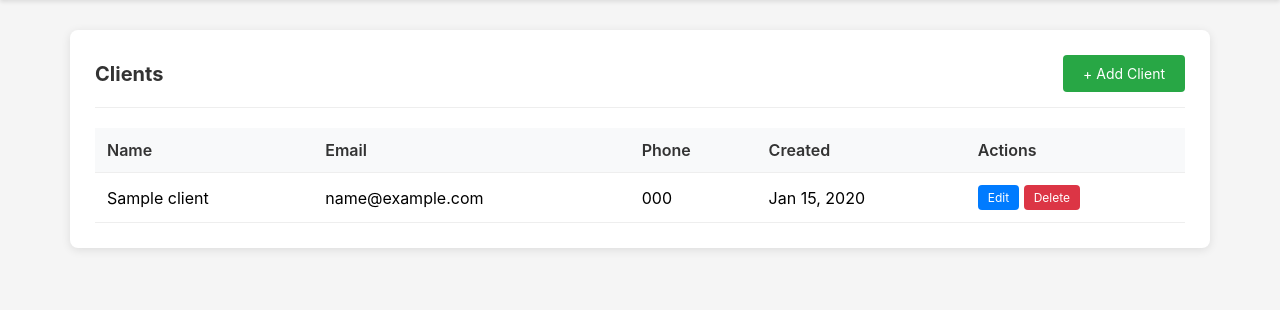
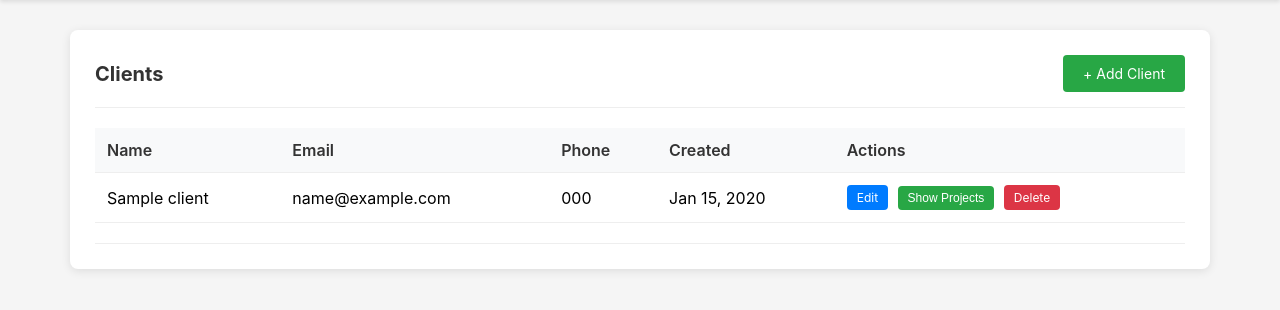
Before and after one commit to AhmadMWaddah/crm, a Django app: page /clients/ in a window 1280 px wide. Shown: the part 54-364 px from the top of the page. Run offline with Django 5.2, Linux system fonts and the light colour scheme; a user stored in the database is signed in; tables that the repository leaves empty hold one stand-in row (values such as "Sample post"); some libraries are stand-ins or nearby versions.

Commit message:
Phase 12: HTMX Interactivity - Load client projects dynamically

```diff
--- a/clients/templates/base.html
+++ b/clients/templates/base.html
@@ -213,6 +213,9 @@
         {% block content %}{% endblock %}
     </div>
 
+    <!-- HTMX Library -->
+    <script src="https://unpkg.com/htmx.org@1.9.12"></script>
+
     {% block extra_js %}{% endblock %}
 </body>
 </html>
--- a/clients/templates/clients/client_list.html
+++ b/clients/templates/clients/client_list.html
@@ -29,7 +29,21 @@
                 <td>{{ client.created_at|date:"M d, Y" }}</td>
                 <td>
                     <a href="{% url 'client_update' client.pk %}" class="btn btn-primary btn-sm">Edit</a>
-                    <a href="{% url 'client_delete' client.pk %}" class="btn btn-danger btn-sm">Delete</a>
+                    <button class="btn btn-success btn-sm"
+                            hx-get="{% url 'client_projects' client.pk %}"
+                            hx-target="#client-projects-{{ client.pk }}"
+                            hx-swap="innerHTML"
+                            hx-trigger="click"
+                            style="margin-left: 5px;">
+                        Show Projects
+                    </button>
+                    <a href="{% url 'client_delete' client.pk %}" class="btn btn-danger btn-sm" style="margin-left: 5px;">Delete</a>
+                </td>
+            </tr>
+            <!-- Row for displaying projects via HTMX -->
+            <tr>
+                <td colspan="5" style="padding: 0;">
+                    <div id="client-projects-{{ client.pk }}" style="padding: 10px 0;"></div>
                 </td>
             </tr>
             {% endfor %}
--- a/clients/urls.py
+++ b/clients/urls.py
@@ -1,9 +1,10 @@
 from django.urls import path
-from .views import ClientListView, ClientCreateView, ClientUpdateView, ClientDeleteView
+from .views import ClientListView, ClientCreateView, ClientUpdateView, ClientDeleteView, ClientProjectsView
 
 urlpatterns = [
     path('', ClientListView.as_view(), name='client_list'),
     path('new/', ClientCreateView.as_view(), name='client_create'),
     path('<int:pk>/', ClientUpdateView.as_view(), name='client_update'),
     path('<int:pk>/delete/', ClientDeleteView.as_view(), name='client_delete'),
+    path('<int:pk>/projects/', ClientProjectsView.as_view(), name='client_projects'),
 ]
--- a/clients/views.py
+++ b/clients/views.py
@@ -2,6 +2,7 @@ from django.shortcuts import render, redirect, get_object_or_404
 from django.contrib.auth.mixins import LoginRequiredMixin
 from django.contrib import messages
 from django.views.generic import ListView, CreateView, UpdateView, DeleteView
+from django.views import View
 from django.urls import reverse_lazy
 from .models import Client
 from .forms import ClientForm
@@ -67,3 +68,15 @@ class ClientDeleteView(LoginRequiredMixin, DeleteView):
         """Show success message after deletion."""
         messages.success(request, 'Client deleted successfully!')
         return super().delete(request, *args, **kwargs)
+
+
+class ClientProjectsView(LoginRequiredMixin, View):
+    """HTMX view to load projects for a specific client."""
+
+    def get(self, request, pk):
+        client = get_object_or_404(Client, pk=pk, user=request.user)
+        projects = client.projects.all()
+        return render(request, 'clients/partials/client_projects.html', {
+            'client': client,
+            'projects': projects
+        })
--- a/crm_project/settings.py
+++ b/crm_project/settings.py
@@ -38,6 +38,7 @@ INSTALLED_APPS = [
     'django.contrib.sessions',
     'django.contrib.messages',
     'django.contrib.staticfiles',
+    'django_htmx',
     'accounts',
     'clients',
     'projects',
@@ -51,6 +52,7 @@ MIDDLEWARE = [
     'django.contrib.auth.middleware.AuthenticationMiddleware',
     'django.contrib.messages.middleware.MessageMiddleware',
     'django.middleware.clickjacking.XFrameOptionsMiddleware',
+    'django_htmx.middleware.HtmxMiddleware',
 ]
 
 ROOT_URLCONF = 'crm_project.urls'
```
Also changed, not shown: clients/templates/clients/partials/client_projects.html (added, +37 -0 lines).
